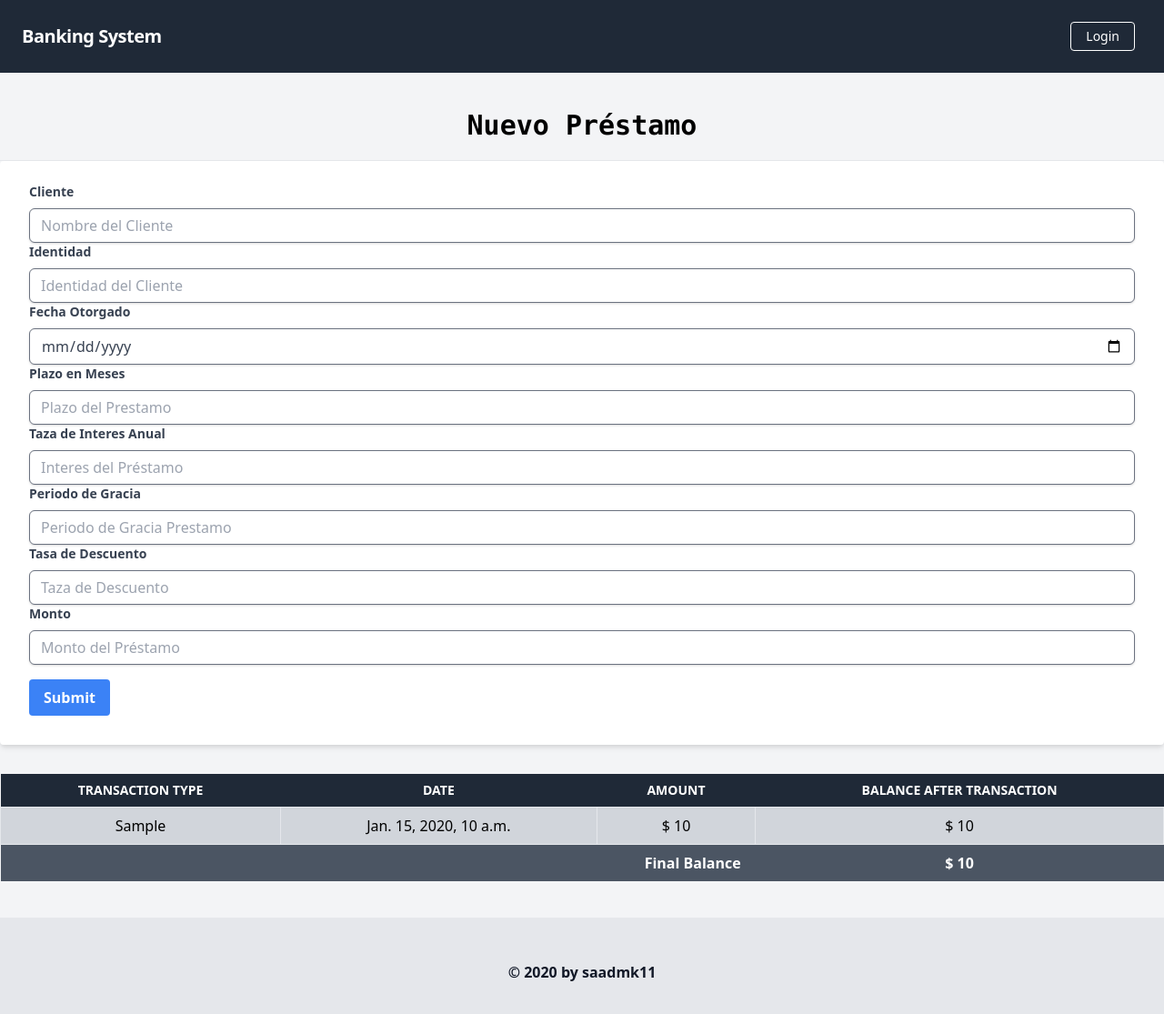
After one commit to melvinportillo/Coop, a Django app: template templates/transactions/Prestamos.html in a window 1280 px wide. The commit adds this page. Shown: the whole page at 91% size. Run offline with Django 3.2, Linux system fonts and the light colour scheme; the template is opened without the code that fills it: most values are stand-ins (such as "Sample title", 1, 10 or a date in 2020).

Commit message:
Formulario Nuevo Prestamos

```diff
--- a/prestamos/views.py
+++ b/prestamos/views.py
@@ -3,4 +3,4 @@ from django.views.generic import TemplateView, RedirectView
 # Create your views here.
 
 class Paso(TemplateView):
-    template_name='transactions/transaction_report.html'
+    template_name='transactions/Prestamos.html'
--- a/templates/core/navbar.html
+++ b/templates/core/navbar.html
@@ -11,7 +11,7 @@
         {% if request.user.is_authenticated %}
             <div class="text-md lg:flex-grow">
                 <a href="{% url 'prestamos:prestamos' %}" class="block mt-4 lg:inline-block lg:mt-0 text-white hover:text-white mr-4">
-                    Transaction Report
+                    Préstamos
                 </a>
                 <a href="{% url 'prestamos:prestamos' %}" class="block mt-4 lg:inline-block lg:mt-0 text-white hover:text-white mr-4">
                     Deposit
--- a/templates/transactions/transaction_report.html
+++ b/templates/transactions/Libro_Diario.html
@@ -1,11 +1,11 @@
 {% extends 'core/base.html' %}
 
-{% block head_title %}Transaction Report{% endblock %}
+{% block head_title %}Libro Diario{% endblock %}
 
 
 
 {% block content %}
-    <h1 class="font-mono font-bold text-3xl text-center pb-5 pt-10">Transaction Report</h1>
+    <h1 class="font-mono font-bold text-3xl text-center pb-5 pt-10">Libro Diario</h1>
     <hr />
     <form method="get">
         <div class="mt-10 h-10 pl-3 pr-2 bg-white border rounded-md border-gray-500 flex justify-between items-center relative">
--- /dev/null
+++ b/templates/transactions/Prestamos.html
@@ -0,0 +1,81 @@
+{% extends 'core/base.html' %}
+
+{% block head_title %}Nuevo Préstamo{% endblock %}
+
+
+
+{% block content %}
+    <h1 class="font-mono font-bold text-3xl text-center pb-5 pt-10">Nuevo Préstamo</h1>
+    <hr />
+    <form method="post" class="bg-white shadow-md rounded px-8 pt-6 pb-8 mb-4">
+        {% csrf_token %}
+
+        <div class="mb-4">
+            <label class="block text-gray-700 text-sm font-bold mb-2" for="amount">
+                Cliente
+            </label>
+            <input class="shadow appearance-none border rounded w-full py-2 px-3 text-gray-700 leading-tight border rounded-md border-gray-500 focus:outline-none focus:shadow-outline" name="Cliente" id="Cliente"  required placeholder="Nombre del Cliente">
+            <label class="block text-gray-700 text-sm font-bold mb-2" for="amount">
+                Identidad
+            </label>
+            <input class="shadow appearance-none border rounded w-full py-2 px-3 text-gray-700 leading-tight border rounded-md border-gray-500 focus:outline-none focus:shadow-outline" name="Identidad" id="Identidad"  required placeholder="Identidad del Cliente">
+             <label class="block text-gray-700 text-sm font-bold mb-2" for="amount">
+                Fecha Otorgado
+            </label>
+
+            <input type="Date" class="shadow appearance-none border rounded w-full py-2 px-3 text-gray-700 leading-tight border rounded-md border-gray-500 focus:outline-none focus:shadow-outline" name="Fecha Otorgado" id="Fecha Otorgado"  required value=today>
+            <label class="block text-gray-700 text-sm font-bold mb-2" for="amount">
+                Plazo en Meses
+            </label>
+            <input class="shadow appearance-none border rounded w-full py-2 px-3 text-gray-700 leading-tight border rounded-md border-gray-500 focus:outline-none focus:shadow-outline" name="Plazo" id="Plazo"  type="number"  required placeholder="Plazo del Prestamo">
+            <label class="block text-gray-700 text-sm font-bold mb-2" for="amount">
+                Taza de Interes Anual
+            </label>
+            <input class="shadow appearance-none border rounded w-full py-2 px-3 text-gray-700 leading-tight border rounded-md border-gray-500 focus:outline-none focus:shadow-outline" name="Interes" id="Interes"   type="number"  required placeholder="Interes del Préstamo">
+            <label class="block text-gray-700 text-sm font-bold mb-2" for="amount">
+                Periodo de Gracia
+            </label>
+            <input class="shadow appearance-none border rounded w-full py-2 px-3 text-gray-700 leading-tight border rounded-md border-gray-500 focus:outline-none focus:shadow-outline" name="Periodo de Gracia" id="Periodo de Gracia"   type="number"  required placeholder="Periodo de Gracia Prestamo">
+            <label class="block text-gray-700 text-sm font-bold mb-2" for="amount">
+               Tasa de Descuento
+            </label>
+            <input class="shadow appearance-none border rounded w-full py-2 px-3 text-gray-700 leading-tight border rounded-md border-gray-500 focus:outline-none focus:shadow-outline" name="Descuento" id="Descuento"   type="number"  required placeholder="Taza de Descuento">
+            <label class="block text-gray-700 text-sm font-bold mb-2" for="amount">
+               Monto
+            </label>
+            <input class="shadow appearance-none border rounded w-full py-2 px-3 text-gray-700 leading-tight border rounded-md border-gray-500 focus:outline-none focus:shadow-outline" name="Monto" id="Monto"   type="number"  required placeholder="Monto del Préstamo">
+        </div>
+        {% if form.amount.errors %}
+            {% for error in form.amount.errors %}
+                <p class="text-red-600 text-sm italic pb-2">{{ error }}</p>
+            {% endfor %}
+        {% endif %}
+        <button class="bg-blue-500 hover:bg-blue-700 text-white font-bold py-2 px-4 rounded focus:outline-none focus:shadow-outline" type="submit">
+            Submit
+        </button>
+    </form>
+    <table class="table-auto mx-auto w-full mt-8">
+        <thead class="bg-gray-800 text-white">
+        <tr class="uppercase font-semibold text-sm">
+            <th class="px-4 py-2">Transaction Type</th>
+            <th class="px-4 py-2">Date</th>
+            <th class="px-4 py-2">Amount</th>
+            <th class="px-4 py-2">Balance After Transaction</th>
+        </tr>
+        </thead>
+        <tbody>
+        {% for transaction in object_list %}
+        <tr class="{% cycle 'bg-gray-300' 'bg-white-100' %}">
+            <td class="border px-4 py-2 text-center">{{ transaction.get_transaction_type_display }}</td>
+            <td class="border px-4 py-2 text-center">{{ transaction.timestamp }}</td>
+            <td class="border px-4 py-2 text-center">$ {{ transaction.amount }}</td>
+            <td class="border px-4 py-2 text-center">$ {{ transaction.balance_after_transaction }}</td>
+        </tr>
+        {% endfor %}
+        <tr class="bg-gray-600 text-white">
+            <th class="px-4 py-2 text-right" colspan="3">Final Balance</th>
+            <th class="px-4 py-2 text-center">$ {{ account.balance }}</th>
+        </tr>
+        </tbody>
+    </table>
+{% endblock %}
--- a/usuarios/urls.py
+++ b/usuarios/urls.py
@@ -1,7 +1,7 @@
 
 from django.urls import path
 
-from .views import  LogoutView, UserLoginView, Paso, Cargar
+from .views import  LogoutView, UserLoginView, Paso
 
 
 app_name = 'usuarios'
--- a/usuarios/views.py
+++ b/usuarios/views.py
@@ -22,8 +22,4 @@ class LogoutView(RedirectView):
 
 
 class Paso(TemplateView):
-    template_name='transactions/transaction_report.html'
-
-
-def Cargar(request):
-    return  render(request,"transactions/transaction_report.html")
+    template_name='transactions/Libro_Diario.html'
```
Also changed, not shown: db.sqlite3.
